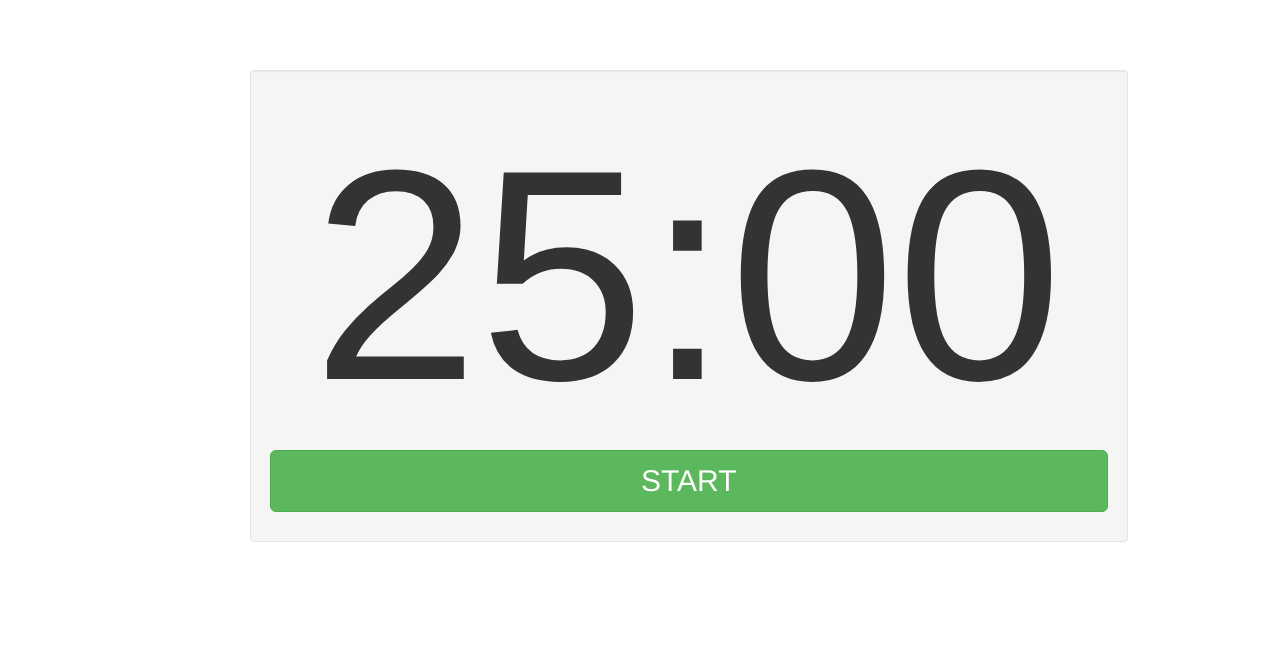
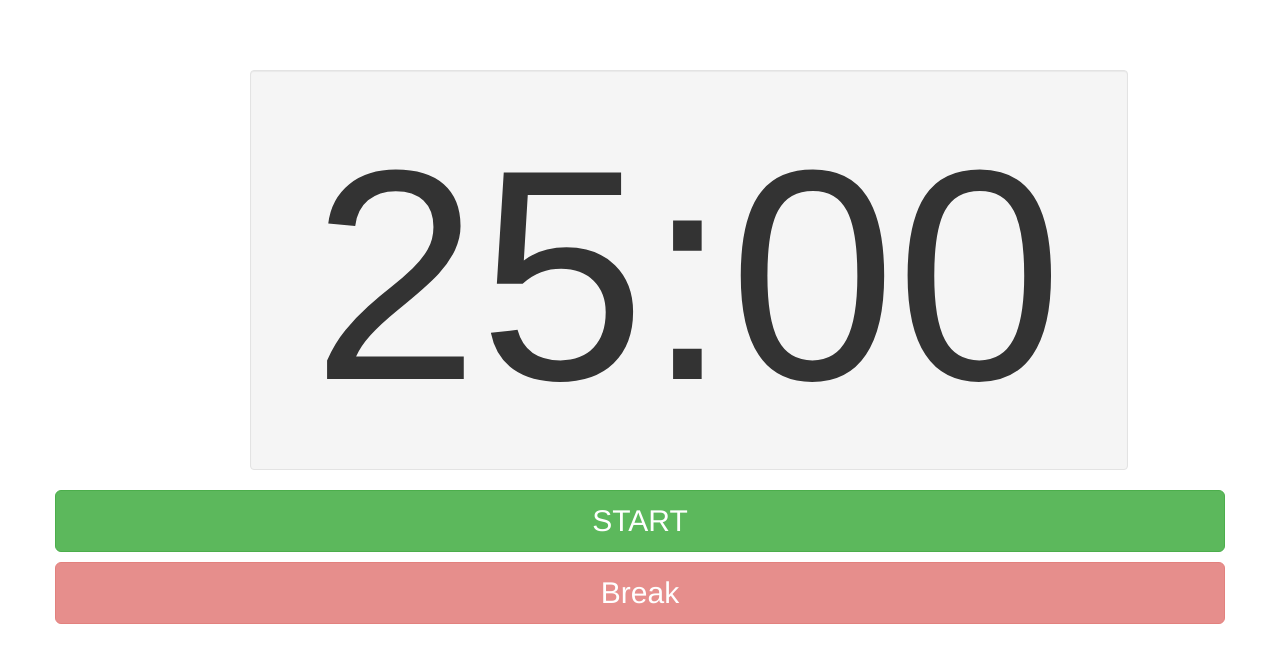
Before and after one commit to dfparra/pomodoro_timer, a website: page public/html/index.html in a window 1280 px wide. Drawn offline with nearby package versions, Linux system fonts and the light colour scheme; files that its build step writes are made by us from their sources; files whose address does not match are found by name.

Commit message:
implemented user story #3 break button

```diff
--- a/public/css/main.css
+++ b/public/css/main.css
@@ -10,3 +10,7 @@ body{
   font-size: 30px;
 
 }
+
+#break_btn{
+  font-size: 30px;
+}
--- a/public/html/index.html
+++ b/public/html/index.html
@@ -11,10 +11,17 @@
   <div class="row">
     <div class="well col-md-8 col-lg-9 col-sm-6 col-xs-6 col-md-offset-2 col-sm-offset-3 col-xs-offset-3">
       <h1 id="timer">25:00</h1>
-        <p>
-          <button id="start_btn" type="button" class="btn btn-primary btn-lg btn-block btn btn-success">START</button>
-          <!-- <button type="button" class="btn btn-default btn-lg">Large button</button> -->
-        </p>
+    </div>
+    <div>
+      <p>
+        <button id="start_btn" type="button" class="btn btn-lg btn-block btn-success">START</button>
+        <!-- <button type="button" class="btn btn-default btn-lg">Large button</button> -->
+      </p>
+    </div>
+    <div>
+      <p>
+        <button id="break_btn" type="button" class="btn btn-lg btn-block btn-danger disabled" disabled>Break</button>
+      </p>
     </div>
   </div>
 </div>
```
